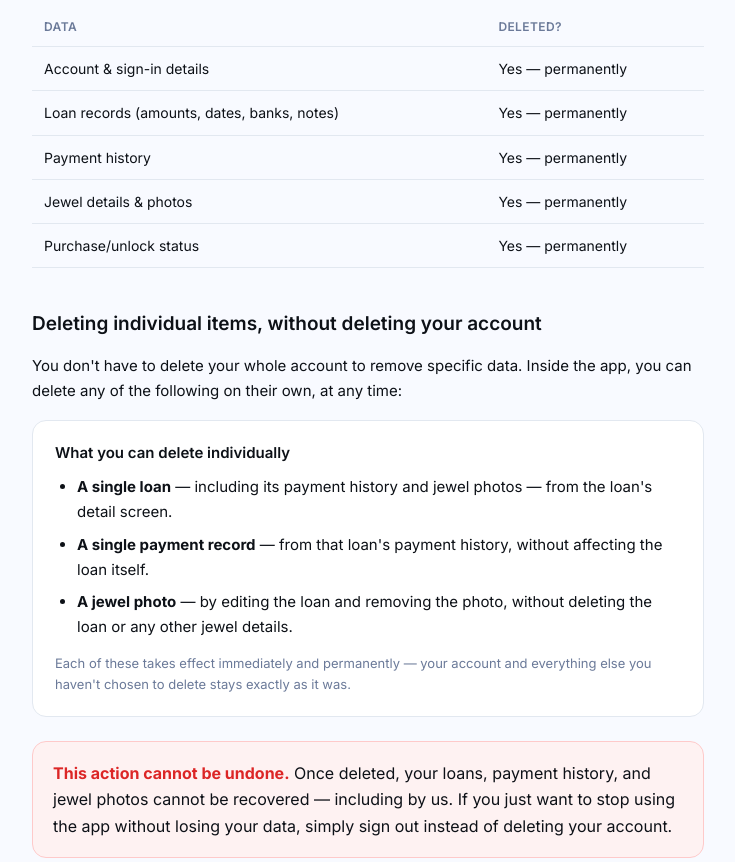
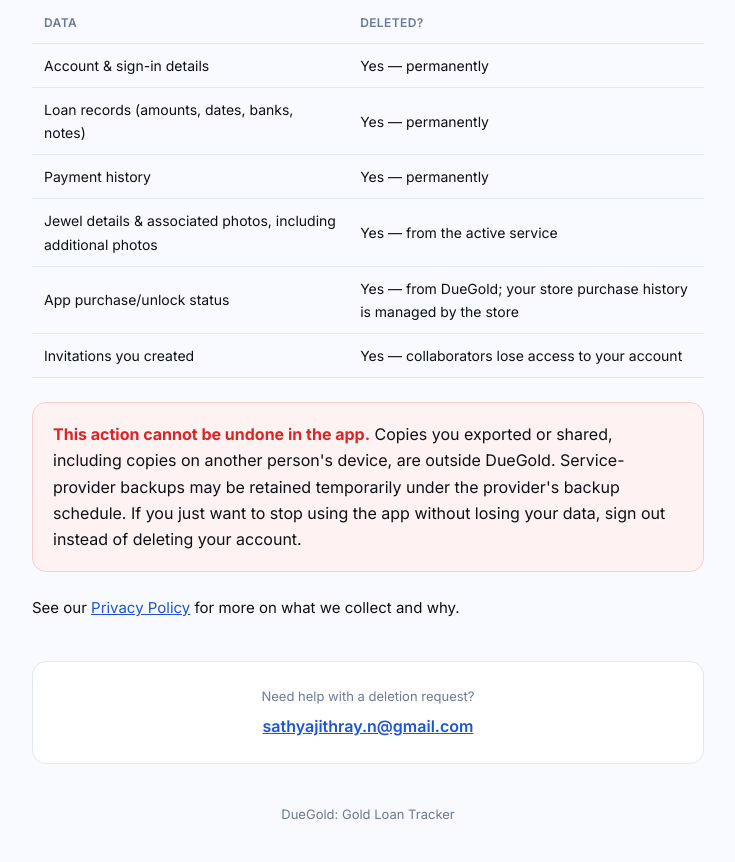
Before and after one commit to raysathyajith/goldloan-tracker-pages, a plain HTML site: page delete-account.html in a window 1280 px wide. Shown: the part 1057-1919 px from the top of the page, without its empty margins (272-1007 px from the left). Drawn offline with Linux system fonts and the light colour scheme.

Commit message:
Update DueGold delete-account.html for current app data handling

```diff
--- a/delete-account.html
+++ b/delete-account.html
@@ -97,11 +97,11 @@
 <div class="wrap">
   <div class="eyebrow">Gold Loan Manager</div>
   <h1>Account &amp; Data Deletion</h1>
-  <div class="updated">Last updated: August 29, 2026</div>
+  <div class="updated">Last updated: October 17, 2026</div>
 
   <p>
-    You can permanently delete your DueGold account and all data associated with it at any time,
-    either directly in the app or by requesting it here. Deletion is permanent and cannot be undone.
+    You can delete your DueGold account and its data at any time,
+    either directly in the app or by requesting it here. Account deletion cannot be undone.
   </p>
 
   <h2>Option 1 — Delete in the app (instant)</h2>
@@ -115,7 +115,7 @@
       <li>Confirm when prompted.</li>
     </ol>
     <p style="margin-bottom:0; color: var(--muted); font-size: 13px;">
-      Your account and all data are deleted immediately — no waiting period.
+      Your account, records, and associated jewel photos are removed from the active service after the request succeeds.
     </p>
   </div>
 
@@ -142,35 +142,16 @@
     <tr><td>Account &amp; sign-in details</td><td>Yes — permanently</td></tr>
     <tr><td>Loan records (amounts, dates, banks, notes)</td><td>Yes — permanently</td></tr>
     <tr><td>Payment history</td><td>Yes — permanently</td></tr>
-    <tr><td>Jewel details &amp; photos</td><td>Yes — permanently</td></tr>
-    <tr><td>Purchase/unlock status</td><td>Yes — permanently</td></tr>
+    <tr><td>Jewel details &amp; associated photos, including additional photos</td><td>Yes — from the active service</td></tr>
+    <tr><td>App purchase/unlock status</td><td>Yes — from DueGold; your store purchase history is managed by the store</td></tr>
+    <tr><td>Invitations you created</td><td>Yes — collaborators lose access to your account</td></tr>
   </table>
 
-  <h2 id="partial-deletion">Deleting individual items, without deleting your account</h2>
-  <p>
-    You don't have to delete your whole account to remove specific data. Inside the app, you can
-    delete any of the following on their own, at any time:
-  </p>
-  <div class="steps">
-    <h3>What you can delete individually</h3>
-    <ul>
-      <li><strong>A single loan</strong> — including its payment history and jewel photos —
-        from the loan's detail screen.</li>
-      <li><strong>A single payment record</strong> — from that loan's payment history, without
-        affecting the loan itself.</li>
-      <li><strong>A jewel photo</strong> — by editing the loan and removing the photo, without
-        deleting the loan or any other jewel details.</li>
-    </ul>
-    <p style="margin-bottom:0; color: var(--muted); font-size: 13px;">
-      Each of these takes effect immediately and permanently — your account and everything else
-      you haven't chosen to delete stays exactly as it was.
-    </p>
-  </div>
-
   <div class="danger-box">
-    <strong>This action cannot be undone.</strong> Once deleted, your loans, payment history, and
-    jewel photos cannot be recovered — including by us. If you just want to stop using the app
-    without losing your data, simply sign out instead of deleting your account.
+    <strong>This action cannot be undone in the app.</strong> Copies you exported or shared, including
+    copies on another person's device, are outside DueGold. Service-provider backups may be retained
+    temporarily under the provider's backup schedule. If you just want to stop using the app without
+    losing your data, sign out instead of deleting your account.
   </div>
 
   <p>
```
